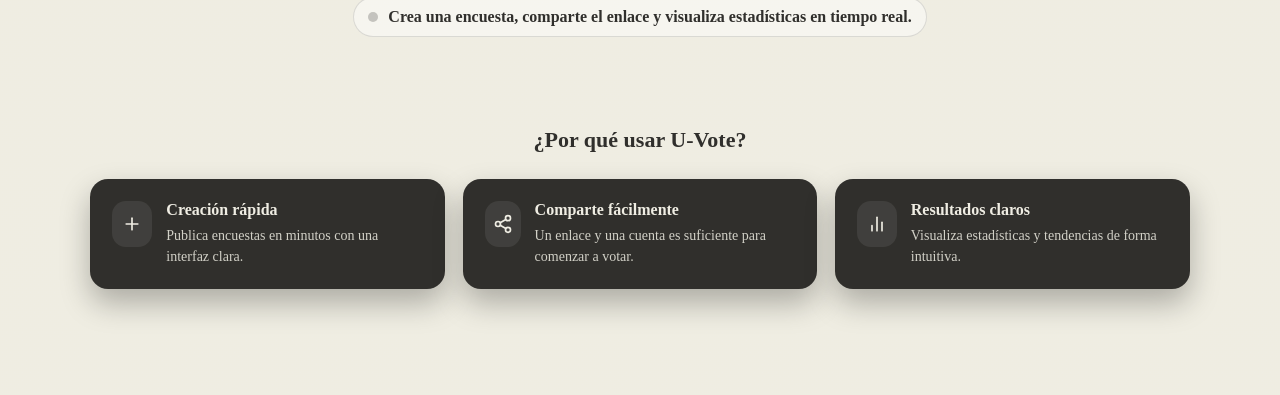
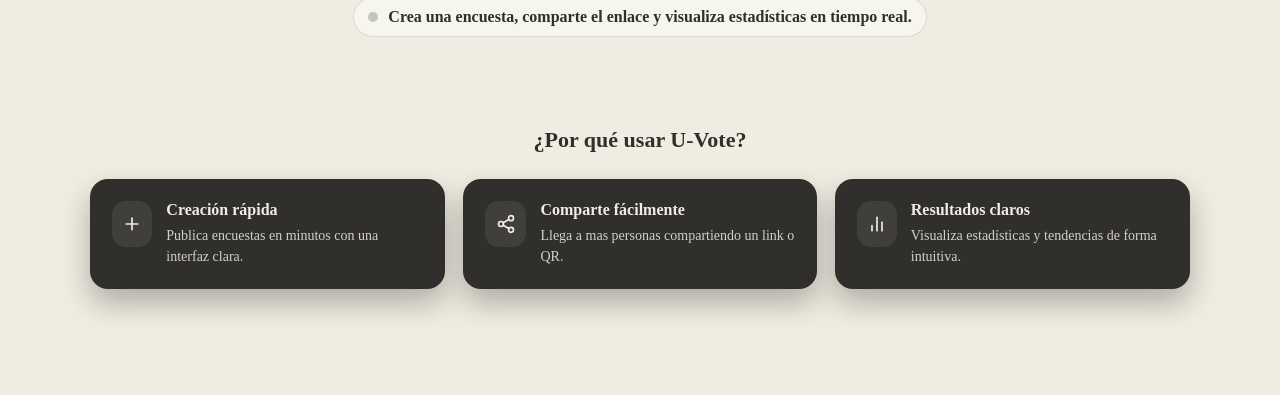
Before and after one commit to Benjamin-Solano/U-vote, a React (Vite) app in the folder Frontend-UVote/: page / in a window 1280 px wide. Shown: the part 353-748 px from the top of the page. Built offline with nearby package versions, Linux system fonts and the light colour scheme.

Commit message:
Home y Perfil
Ambas páginas han sido terminadas en su totalidad

```diff
--- a/Frontend-UVote/src/pages/Home/Home.jsx
+++ b/Frontend-UVote/src/pages/Home/Home.jsx
@@ -3,9 +3,18 @@
 import { motion } from "framer-motion";
 import { FiPlus, FiShare2, FiBarChart2 } from "react-icons/fi";
 
+const container = {
+   hidden: {},
+   show: {
+      transition: {
+         staggerChildren: 0.08,
+      },
+   },
+};
+
 const fadeUp = {
    hidden: { opacity: 0, y: 14 },
-   show: { opacity: 1, y: 0 },
+   show: { opacity: 1, y: 0, transition: { duration: 0.35, ease: "easeOut" } },
 };
 
 export default function Home() {
@@ -18,7 +27,6 @@
                initial="hidden"
                animate="show"
                variants={fadeUp}
-               transition={{ duration: 0.35, ease: "easeOut" }}
             >
                <h1 className="uv-hero-title">Crea encuestas de forma simple</h1>
                <p className="uv-hero-sub">
@@ -43,13 +51,20 @@
                   className="uv-section-title"
                   initial={{ opacity: 0, y: 10 }}
                   whileInView={{ opacity: 1, y: 0 }}
-                  viewport={{ once: true }}
+                  viewport={{ once: true, amount: 0.4 }}
+                  transition={{ duration: 0.3, ease: "easeOut" }}
                >
                   ¿Por qué usar U-Vote?
                </motion.h2>
 
-               <div className="uv-grid">
-                  <article className="uv-feature dark">
+               <motion.div
+                  className="uv-grid"
+                  variants={container}
+                  initial="hidden"
+                  whileInView="show"
+                  viewport={{ once: true, amount: 0.25 }}
+               >
+                  <motion.article className="uv-feature dark" variants={fadeUp} tabIndex={0}>
                      <div className="uv-feature-icon dark">
                         <FiPlus />
                      </div>
@@ -59,21 +74,21 @@
                            Publica encuestas en minutos con una interfaz clara.
                         </p>
                      </div>
-                  </article>
+                  </motion.article>
 
-                  <article className="uv-feature dark">
+                  <motion.article className="uv-feature dark" variants={fadeUp} tabIndex={0}>
                      <div className="uv-feature-icon dark">
                         <FiShare2 />
                      </div>
                      <div>
                         <h3 className="uv-feature-title">Comparte fácilmente</h3>
                         <p className="uv-feature-text">
-                           Un enlace y una cuenta es suficiente para comenzar a votar.
+                           Llega a mas personas compartiendo un link o QR.
                         </p>
                      </div>
-                  </article>
+                  </motion.article>
 
-                  <article className="uv-feature dark">
+                  <motion.article className="uv-feature dark" variants={fadeUp} tabIndex={0}>
                      <div className="uv-feature-icon dark">
                         <FiBarChart2 />
                      </div>
@@ -83,8 +98,9 @@
                            Visualiza estadísticas y tendencias de forma intuitiva.
                         </p>
                      </div>
-                  </article>
-               </div>
+                  </motion.article>
+               </motion.div>
+
             </section>
          </div>
       </main>
--- a/Frontend-UVote/src/pages/Home/home.css
+++ b/Frontend-UVote/src/pages/Home/home.css
@@ -46,7 +46,7 @@
 /* ================= FEATURES ================= */
 
 .uv-features {
-   padding: 38px 0 48px;
+   padding: 38px 0 56px;
 }
 
 .uv-section-title {
@@ -64,6 +64,7 @@
 /* ===== Dark cards ===== */
 
 .uv-feature.dark {
+   position: relative;
    background: #302f2c;
    color: #efede3;
    border-radius: 18px;
@@ -72,6 +73,35 @@
    gap: 14px;
    align-items: flex-start;
    box-shadow: 0 14px 30px rgba(0, 0, 0, 0.28);
+
+   transform: translateY(0);
+   transition: transform 180ms ease, box-shadow 180ms ease, filter 180ms ease;
+   outline: none;
+}
+
+/* brillo sutil (solo en hover/focus) */
+.uv-feature.dark::after {
+   content: "";
+   position: absolute;
+   inset: 0;
+   border-radius: 18px;
+   pointer-events: none;
+   opacity: 0;
+   background: radial-gradient(90% 120% at 50% 0%,
+         rgba(255, 255, 255, 0.10),
+         rgba(255, 255, 255, 0) 55%);
+   transition: opacity 180ms ease;
+}
+
+.uv-feature.dark:hover,
+.uv-feature.dark:focus-visible {
+   transform: translateY(-4px);
+   box-shadow: 0 18px 38px rgba(0, 0, 0, 0.34);
+}
+
+.uv-feature.dark:hover::after,
+.uv-feature.dark:focus-visible::after {
+   opacity: 1;
 }
 
 .uv-feature-icon.dark {
@@ -101,6 +131,13 @@
    color: rgba(239, 237, 227, 0.85);
 }
 
+/* CTA secundario */
+.uv-features-cta {
+   display: flex;
+   justify-content: center;
+   margin-top: 18px;
+}
+
 /* ================= Responsive ================= */
 
 @media (max-width: 900px) {
@@ -108,3 +145,12 @@
       grid-template-columns: 1fr;
    }
 }
+
+/* Respeta preferencias del usuario */
+@media (prefers-reduced-motion: reduce) {
+
+   .uv-feature.dark,
+   .uv-feature.dark::after {
+      transition: none !important;
+   }
+}
--- a/Frontend-UVote/src/pages/Profile/Profile.jsx
+++ b/Frontend-UVote/src/pages/Profile/Profile.jsx
@@ -1,7 +1,18 @@
 import { useEffect, useMemo, useState } from "react";
 import { motion } from "framer-motion";
 import { useNavigate } from "react-router-dom";
-import { FiEdit3, FiSave, FiXCircle, FiUpload, FiImage, FiSearch } from "react-icons/fi";
+import {
+   FiEdit3,
+   FiSave,
+   FiXCircle,
+   FiUpload,
+   FiImage,
+   FiSearch,
+   FiUser,
+   FiLogOut,
+   FiFileText,
+   FiBarChart2,
+} from "react-icons/fi";
 
 import { useAuth } from "../../auth/useAuth";
 import { usersApi } from "../../api/users.api";
@@ -53,10 +64,7 @@
    const normalizeError = (err, fallback = "Ocurrió un error.") => {
       const status = err?.response?.status;
 
-      // 👇 Tu requerimiento
       if (status === 403) return "Sesión Expirada, vuelva a iniciar sesión";
-
-      // (Opcional útil) muchos backends usan 401 para token expirado
       if (status === 401) return "Sesión Expirada, vuelva a iniciar sesión";
 
       return (
@@ -108,11 +116,8 @@
                setProfile(usuario);
             }
          } catch (err) {
-            // ✅ Si el token expiró, mostramos mensaje claro
             const msg = normalizeError(err, "No se pudo cargar el perfil.");
             setError(msg);
-
-            // fallback conservador
             setProfile(usuario);
          } finally {
             setLoading(false);
@@ -328,12 +333,16 @@
          >
             <div className="uv-profile-header">
                <div>
-                  <h1>Mi perfil</h1>
+                  <h1>
+                     <FiUser aria-hidden="true" />
+                     Mi perfil
+                  </h1>
                   <p>Gestiona tu foto, tu información y tus encuestas creadas.</p>
                </div>
 
                <div className="uv-logout-wrap">
                   <button className="uv-profile-logout" onClick={logout} type="button">
+                     <FiLogOut aria-hidden="true" />
                      Cerrar sesión
                   </button>
 
@@ -395,7 +404,10 @@
 
                {/* Info */}
                <section className="uv-profile-box uv-info-box">
-                  <h2>Información</h2>
+                  <h2>
+                     <FiFileText aria-hidden="true" />
+                     Información
+                  </h2>
 
                   <div className="uv-profile-row">
                      <span className="uv-k">Correo</span>
@@ -537,7 +549,10 @@
             <section className="uv-profile-box uv-polls-box">
                <div className="uv-polls-header">
                   <div>
-                     <h2>Mis encuestas</h2>
+                     <h2>
+                        <FiBarChart2 aria-hidden="true" />
+                        Mis encuestas
+                     </h2>
                      <p className="uv-muted">Haz click en una encuesta para ver sus detalles.</p>
                   </div>
 
--- a/Frontend-UVote/src/pages/Profile/profile.css
+++ b/Frontend-UVote/src/pages/Profile/profile.css
@@ -35,6 +35,11 @@
    font-size: 26px;
    letter-spacing: 0.2px;
    color: #302f2c;
+
+   /* ✅ Icono + texto */
+   display: inline-flex;
+   align-items: center;
+   gap: 10px;
 }
 
 .uv-profile-header p {
@@ -53,6 +58,11 @@
    padding: 10px 14px;
    cursor: pointer;
    transition: transform 120ms ease, background 120ms ease, border-color 120ms ease, box-shadow 120ms ease;
+
+   /* ✅ Icono + texto */
+   display: inline-flex;
+   align-items: center;
+   gap: 8px;
 }
 
 .uv-profile-logout:hover {
@@ -84,7 +94,6 @@
    font-weight: 750;
 }
 
-
 /* Texto muted */
 .uv-muted {
    color: rgba(48, 47, 44, 0.65);
@@ -106,6 +115,11 @@
    color: #302f2c;
    font-size: 16px;
    letter-spacing: 0.2px;
+
+   /* ✅ Icono + texto */
+   display: inline-flex;
+   align-items: center;
+   gap: 10px;
 }
 
 /* =========================================================
```
